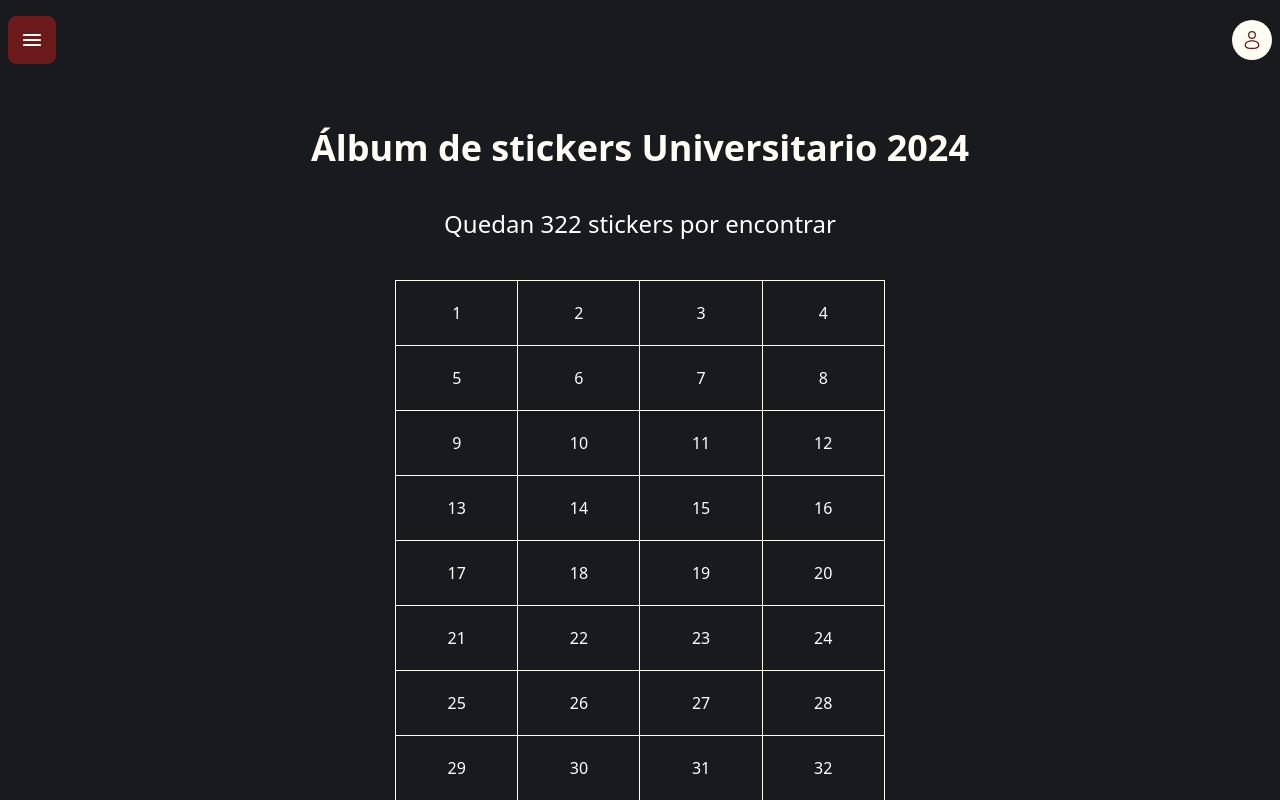
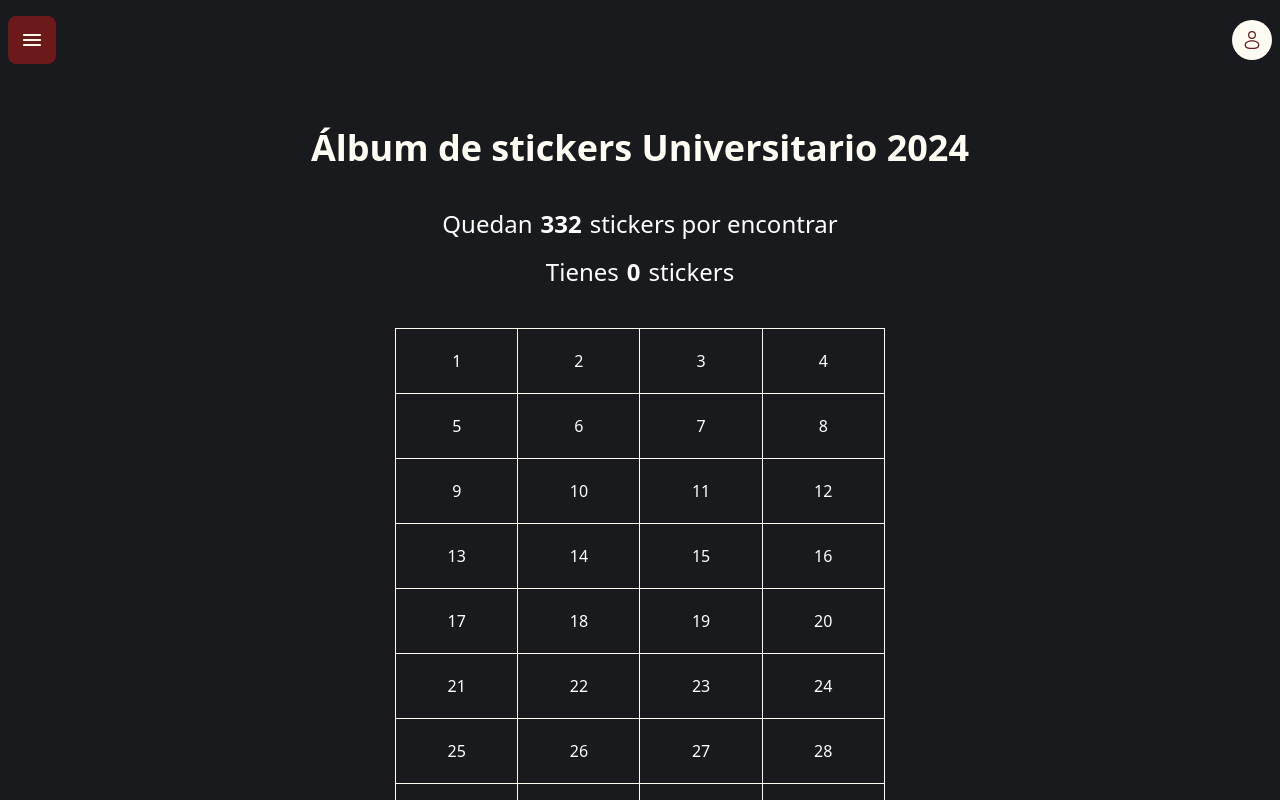
Before and after one commit to Ariano2700/student-trip-lottery, a React (Vite) app: page /panel/stickers-faltantes in a window 1280 px wide. Shown: the top 800 px of the page. Built offline with nearby package versions, Linux system fonts and the light colour scheme; no server answers; the database is empty; sample sign-in values are in the browser's storage.

Commit message:
feat(web):new number of stickers

```diff
--- a/src/presentation/pages/panel/PanelWrapper.tsx
+++ b/src/presentation/pages/panel/PanelWrapper.tsx
@@ -31,7 +31,7 @@ const PanelWrapper = () => {
 
       {/* Sidebar */}
       <SidebarPanel />
-      <div className="logoStyles absolute inset-0 -z-10 opacity-10"></div>
+      <div className="logoStyles absolute inset-0 -z-10 opacity-10 "></div>
     </div>
   );
 };
--- a/src/presentation/pages/panel/views/MissingStickersNumbers/index.tsx
+++ b/src/presentation/pages/panel/views/MissingStickersNumbers/index.tsx
@@ -9,7 +9,9 @@ const MissingLoterryNumbers = () => {
   const [selectedNumber, setSelectedNumber] = useState<number | null>(null);
   const numbers: number[] = [];
 
-  for (let i = 1; i <= 322; i++) {
+  const NumOfStickers = 332;
+
+  for (let i = 1; i <= NumOfStickers; i++) {
     numbers.push(i);
   }
 
@@ -78,10 +80,15 @@ const MissingLoterryNumbers = () => {
             </h1>
           </div>
           <div className="w-[40%] flex flex-col gap-10 items-center justify-center">
-            <div className="">
-              <span className="text-2xl">
-                Quedan {availableNumbers.length} stickers por encontrar
-              </span>
+            <div className="flex gap-4 flex-col justify-center items-center">
+              <p className="text-2xl flex gap-2">
+                Quedan <span className="font-bold">{availableNumbers.length}</span>
+                stickers por encontrar
+              </p>
+              <p className="text-2xl flex gap-2">
+                Tienes <span className="font-bold">{NumOfStickers - availableNumbers.length}</span>
+                stickers
+              </p>
             </div>
             <table className="table-auto w-full text-center">
               <tbody>
--- a/src/presentation/pages/panel/views/home/index.tsx
+++ b/src/presentation/pages/panel/views/home/index.tsx
@@ -9,7 +9,7 @@ function Home() {
   const [selectedNumber, setSelectedNumber] = useState<number | null>(null);
   const numbers: number[] = [];
 
-  for (let i = 1; i <= 322; i++) {
+  for (let i = 1; i <= 332; i++) {
     numbers.push(i);
   }
 
```
